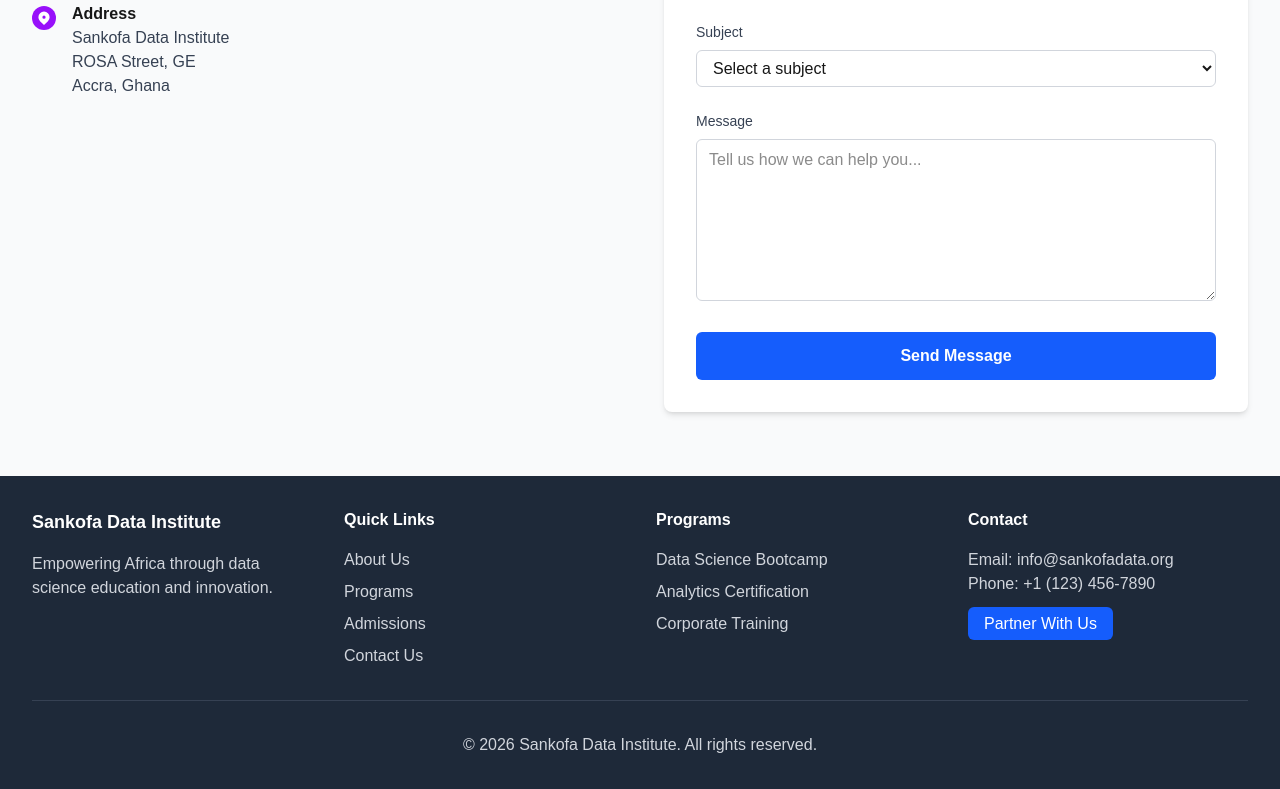
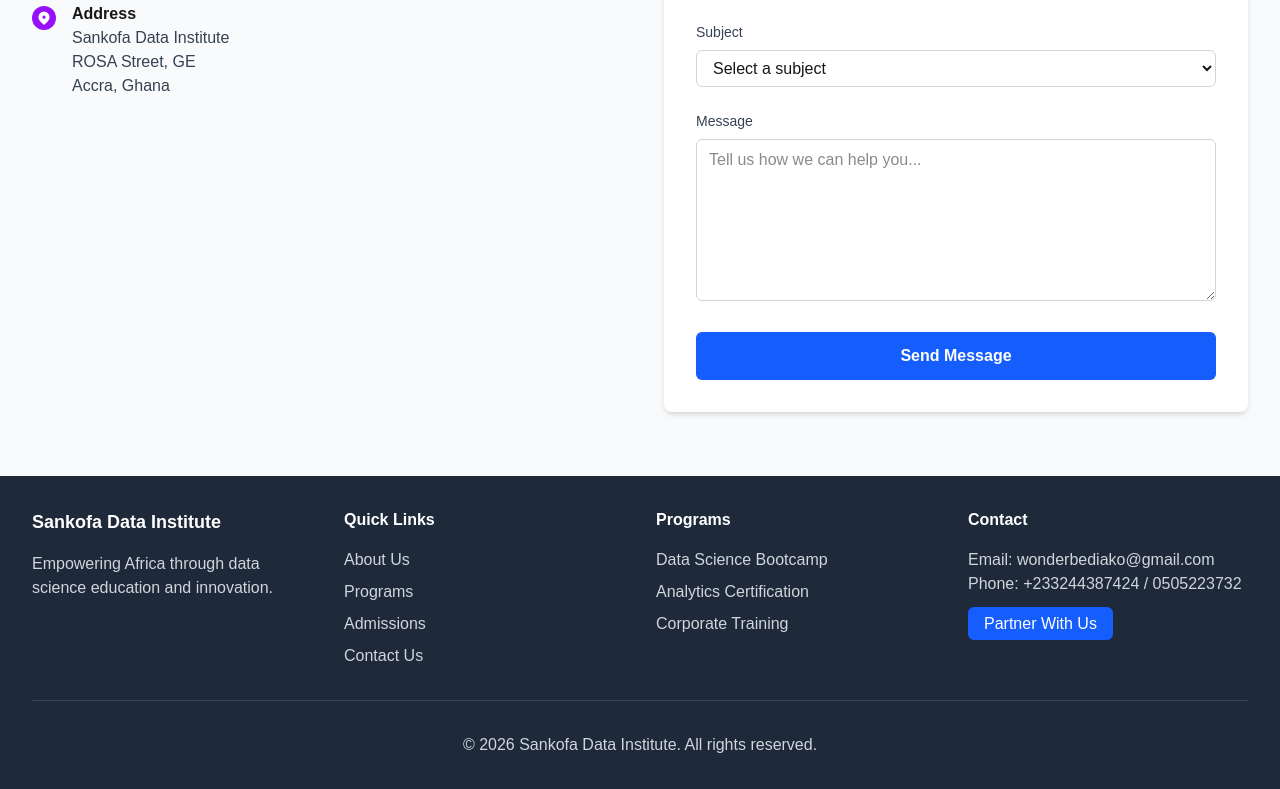
Before and after one commit to reme-dii/sankofa-data-institute, a Next.js app: page / in a window 1280 px wide. Shown: the part 1610-2399 px from the top of the page. Built offline with nearby package versions, Linux system fonts and the light colour scheme.

Commit message:
Update footer contact info and link to match home page contact section

```diff
--- a/src/components/Footer.tsx
+++ b/src/components/Footer.tsx
@@ -28,10 +28,10 @@ const Footer = () => {
           </div>
           <div>
             <h4 className="text-md font-semibold mb-4">Contact</h4>
-            <p className="text-gray-300">Email: info@sankofadata.org</p>
-            <p className="text-gray-300">Phone: +1 (123) 456-7890</p>
+            <p className="text-gray-300">Email: wonderbediako@gmail.com</p>
+            <p className="text-gray-300">Phone: +233244387424 / 0505223732</p>
             <div className="mt-4">
-              <Link href="/contact" className="bg-blue-600 text-white px-4 py-2 rounded-md hover:bg-blue-700">
+              <Link href="/#contact" className="bg-blue-600 text-white px-4 py-2 rounded-md hover:bg-blue-700">
                 Partner With Us
               </Link>
             </div>
```
